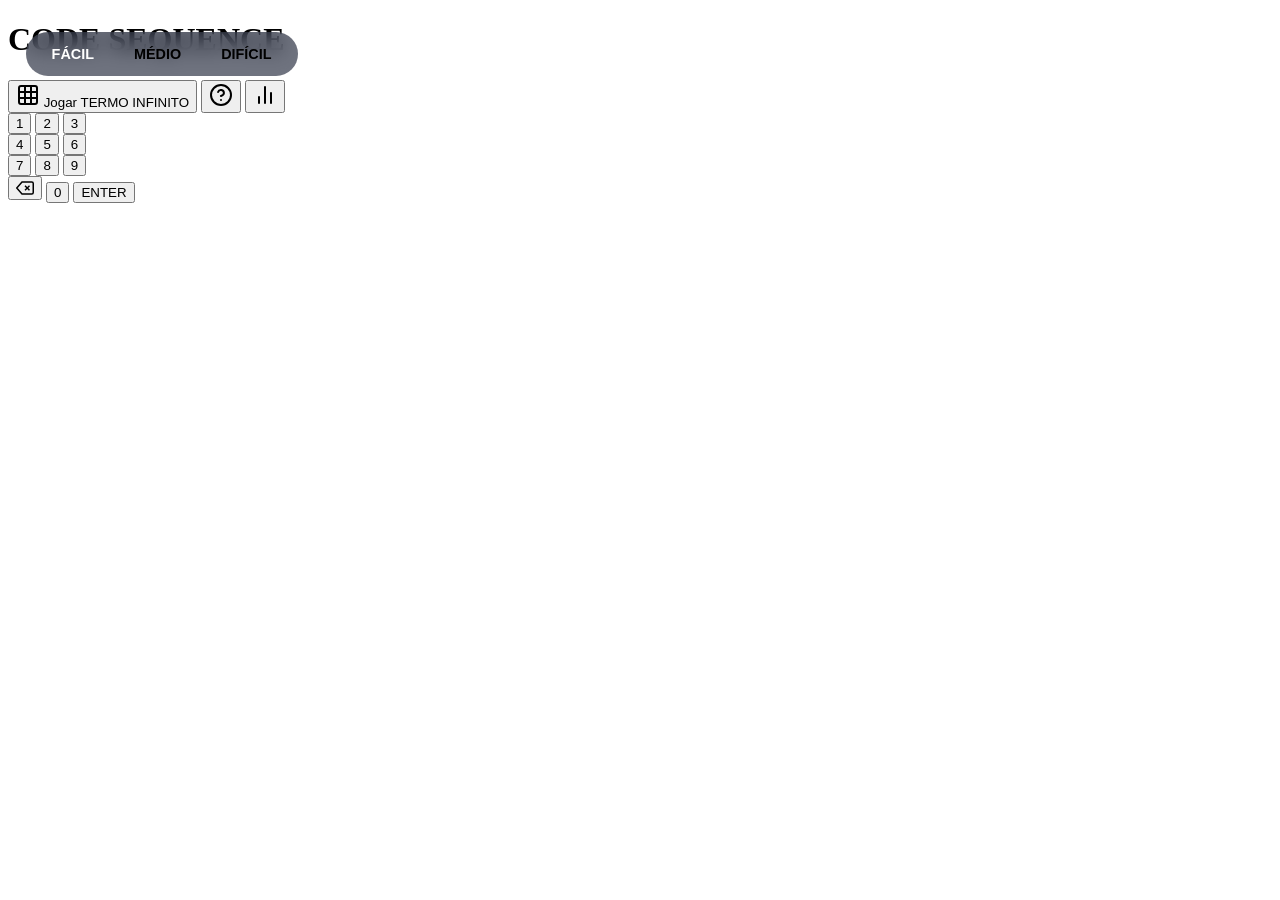
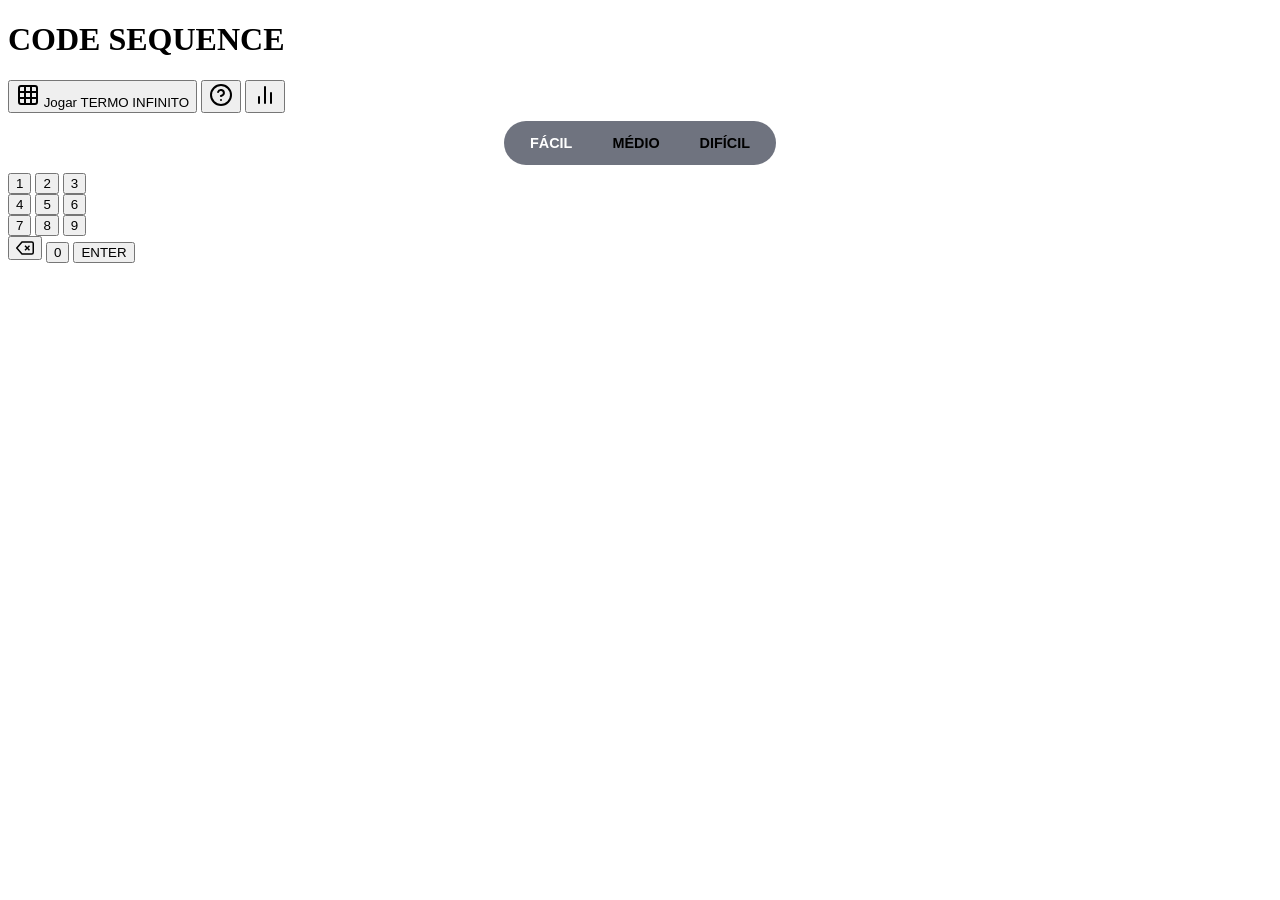

vercionamento site

--- a/css/components.css
+++ b/css/components.css
@@ -122,16 +122,6 @@
   z-index: 150;
 }
 
-@media (min-width: 60rem) {
-  .game-controls {
-    position: absolute;
-    top: 6%;
-    left: 2vw;
-    transform: translateY(-50%);
-    margin: 0;
-  }
-}
-
 .mode-selector {
   background: rgba(15, 23, 42, 0.6);
   padding: 0.375rem;
@@ -152,12 +142,40 @@
   cursor: pointer;
   transition: all 0.3s cubic-bezier(0.4, 0, 0.2, 1);
   white-space: nowrap;
+  touch-action: manipulation;
 }
 
-@media (min-width: 30rem) {
+/* Celulares pequenos: botões do seletor mais compactos */
+@media (max-width: 374px) {
+  .mode-selector button {
+    padding: 0.4rem 0.65rem;
+    font-size: 0.75rem;
+  }
+}
+
+@media (min-width: 375px) and (max-width: 479px) {
+  .mode-selector button {
+    padding: 0.45rem 0.85rem;
+    font-size: 0.8rem;
+  }
+}
+
+@media (min-width: 480px) {
   .mode-selector button {
     padding: 0.5rem 1.25rem;
     font-size: 0.9rem;
+  }
+}
+
+/* Landscape muito curto: seletor mais fino */
+@media (max-height: 500px) and (orientation: landscape) {
+  .mode-selector {
+    padding: 0.2rem;
+  }
+
+  .mode-selector button {
+    padding: 0.3rem 0.75rem;
+    font-size: 0.78rem;
   }
 }
 
